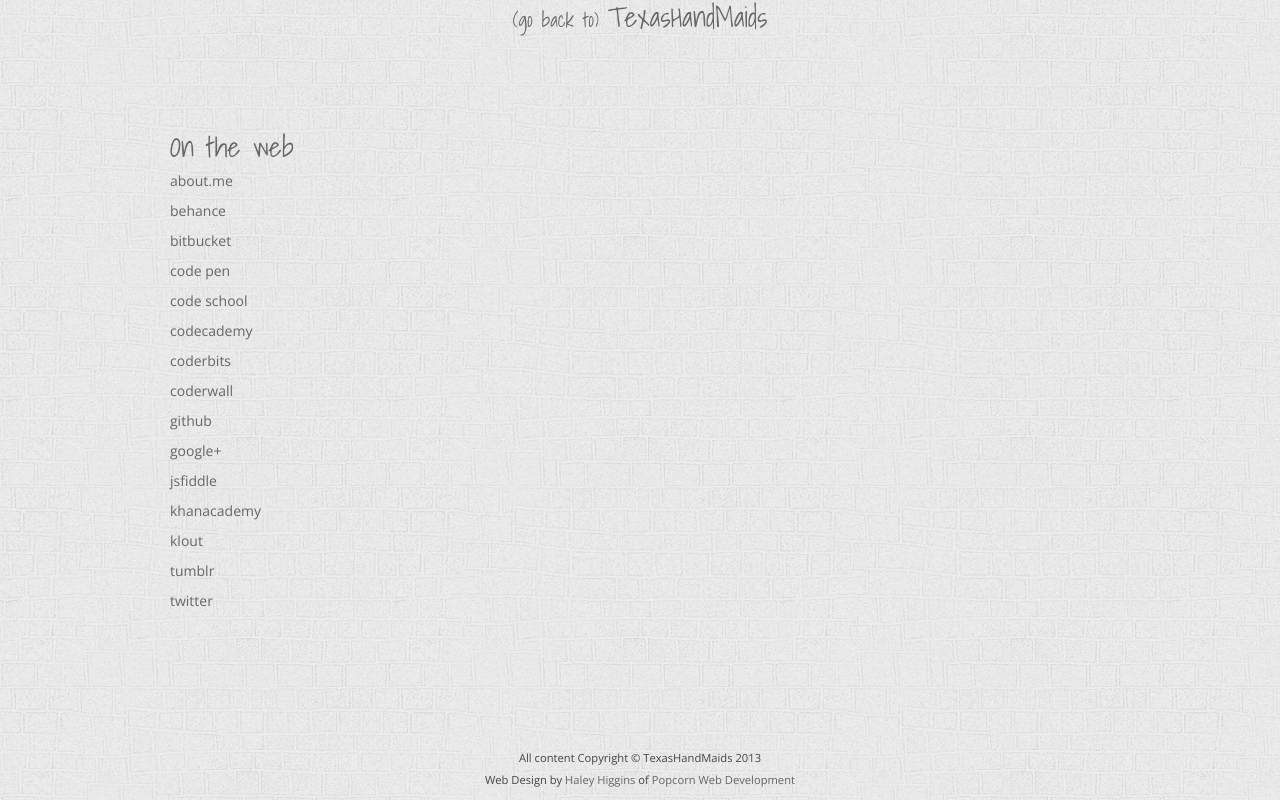
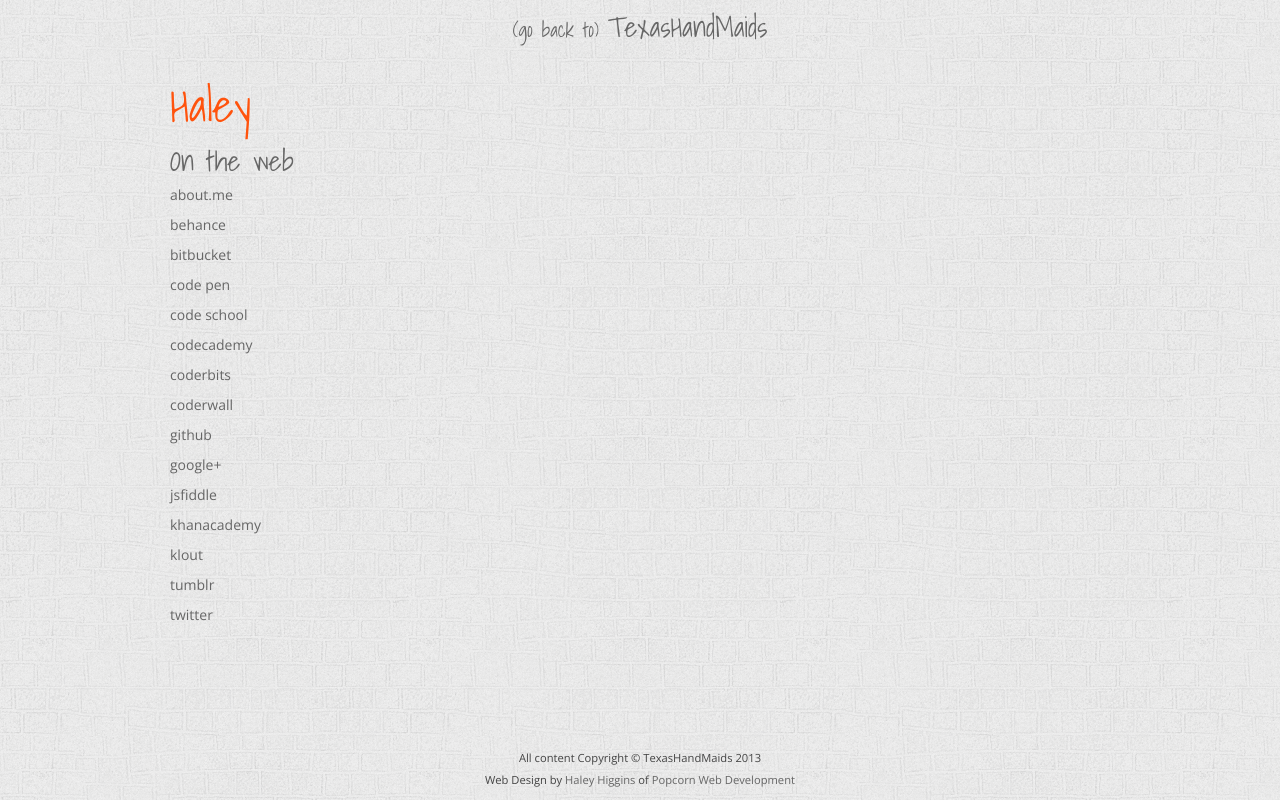
Before and after one commit to imhaleyfyi/thm, a plain HTML site: page haley.html in a window 1280 px wide. Drawn offline with nearby package versions, Linux system fonts and the light colour scheme.

Commit message:
hpage work

```diff
--- a/haley.html
+++ b/haley.html
@@ -28,7 +28,7 @@
 	<link rel="stylesheet" href="stylesheets/layout.css">
 
 </head>
-<body class="haley-page">
+<body class="hpage">
 
 
 
@@ -44,7 +44,8 @@
 			</a>
 		</header>
 
-		<div class="container sixteen" id="hpage">
+		<div class="container sixteen columns" class="hpage">
+			<h1 class="sixteen columns">Haley</h1>
 			<nav class="four columns">
 				<h3>On the web</h3>
 				<ul class="links">
--- a/stylesheets/layout.css
+++ b/stylesheets/layout.css
@@ -108,8 +108,21 @@
 /* #Page Styles
 ================================================== */
 
-.haley-page a:hover {
+.hpage a:hover {
 	color: #FF530D;
+}
+
+.hpage header a {
+	padding: 10px 0;
+}
+
+.hpage h1 {
+	text-align: left;
+	color: #FF530D;
+}
+
+.hpage .container {
+	margin-top: 80px;
 }
 
 /* #Media Queries
```
